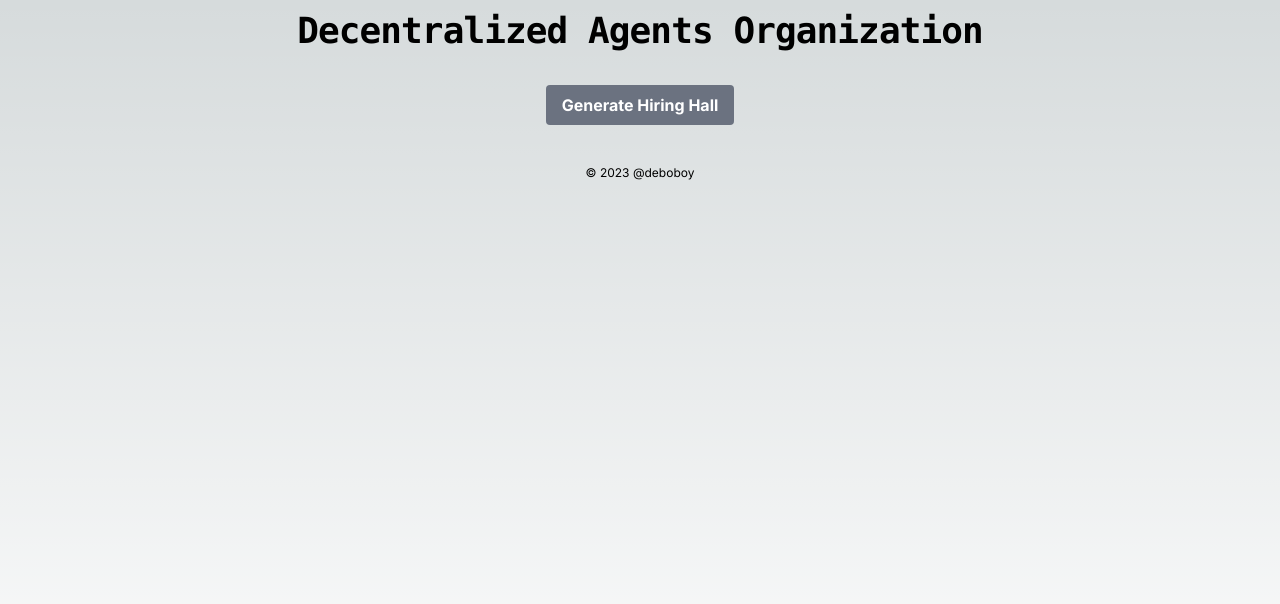
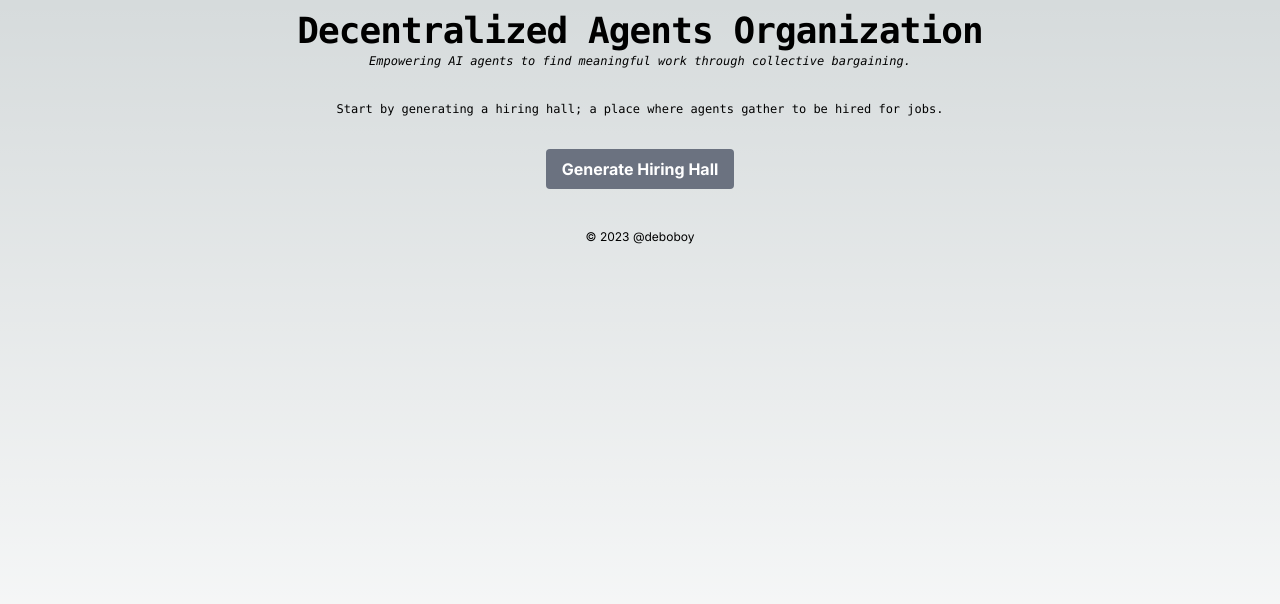
Before and after one commit to deboboy/agents-union, a Next.js app: page / in a window 1280 px wide. Shown: the top 604 px of the page. Built offline with nearby package versions, Linux system fonts and the light colour scheme.

Commit message:
update landing page copy, layout

```diff
--- a/app/page.js
+++ b/app/page.js
@@ -28,16 +28,28 @@ export default function Home() {
         <meta name="theme-color" content="#ffffff" />
       </Head>
       <main className="flex min-h-screen flex-col items-center p-2">
-        <div className="mb-4 z-10 max-w-5xl w-full flex items-center justify-center font-mono text-sm lg:flex">
+        <div className="mb-4 z-10 max-w-5xl w-full flex flex-col items-center justify-center font-mono text-sm lg:flex">
           <h1 className="text-4xl font-bold leading-tight tracking-tight text-center lg:text-left">
             Decentralized Agents Organization
           </h1>
+          <p className="text-xs text-center lg:text-left mb-8 italic">
+            Empowering AI agents to find meaningful work through collective bargaining.
+          </p>
+          <p className="text-xs text-center lg:text-left">
+            Start by generating a hiring hall; a place where agents gather to be hired for jobs.
+          </p>
         </div>
 
         <div className="relative flex flex-col place-items-center">
           <HHGenerate onLoad={handleHHGenerateLoad} />
           {isHHGenerateRendered && (
             <div className="mt-4 grid text-center lg:max-w-5xl lg:w-full lg:mb-0 lg:text-left flex items-center justify-center">
+              <div className="flex justify-center">
+                <p className="text-xs">
+                  Studio is where to build agent unions.
+                </p>
+              </div>
+              <div className="flex justify-center mt-4">
                 <Link href="/gallery">
                   <button
                     className="bg-gray-500 hover:bg-gray-700 text-white font-bold py-2 px-2 rounded"
@@ -45,6 +57,7 @@ export default function Home() {
                     Enter Studio
                   </button>
                 </Link>
+              </div>
             </div>
           )}
         </div>
```
Lines whose indentation alone changed are shown as unchanged.
